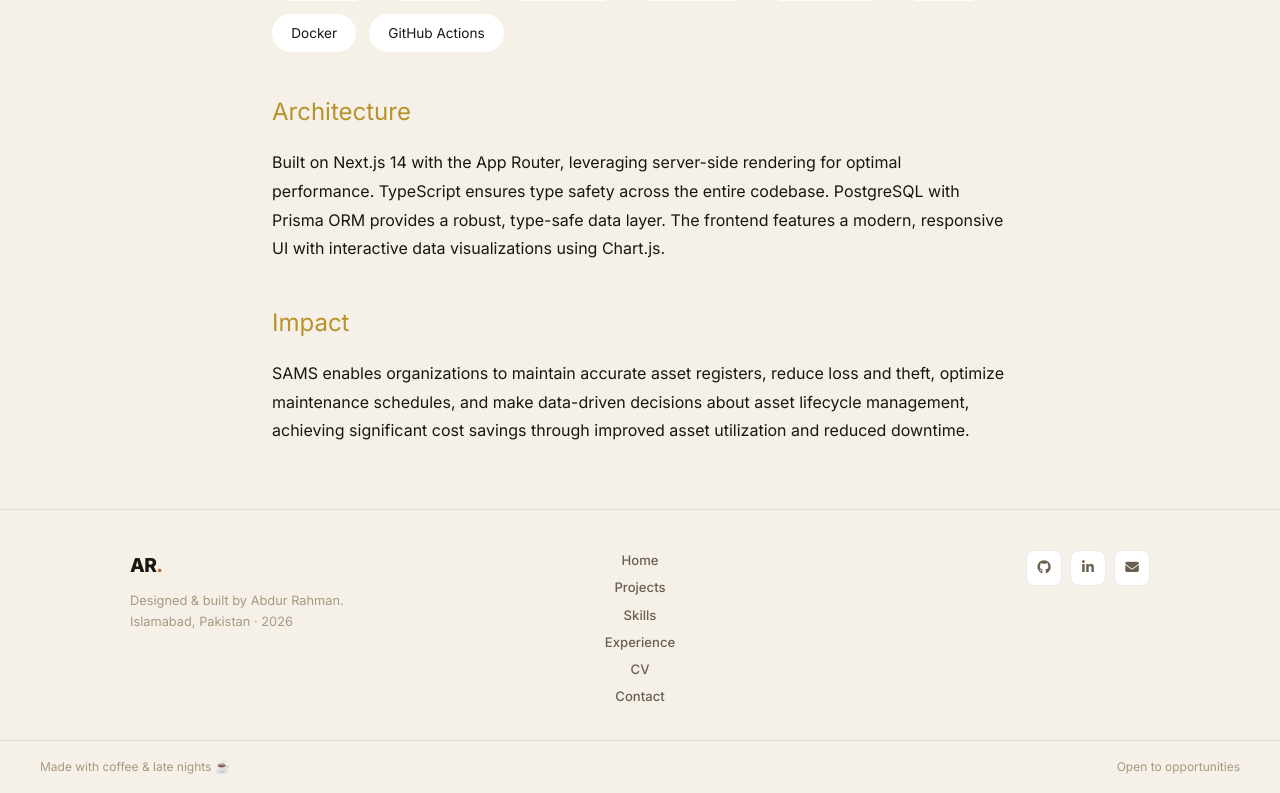
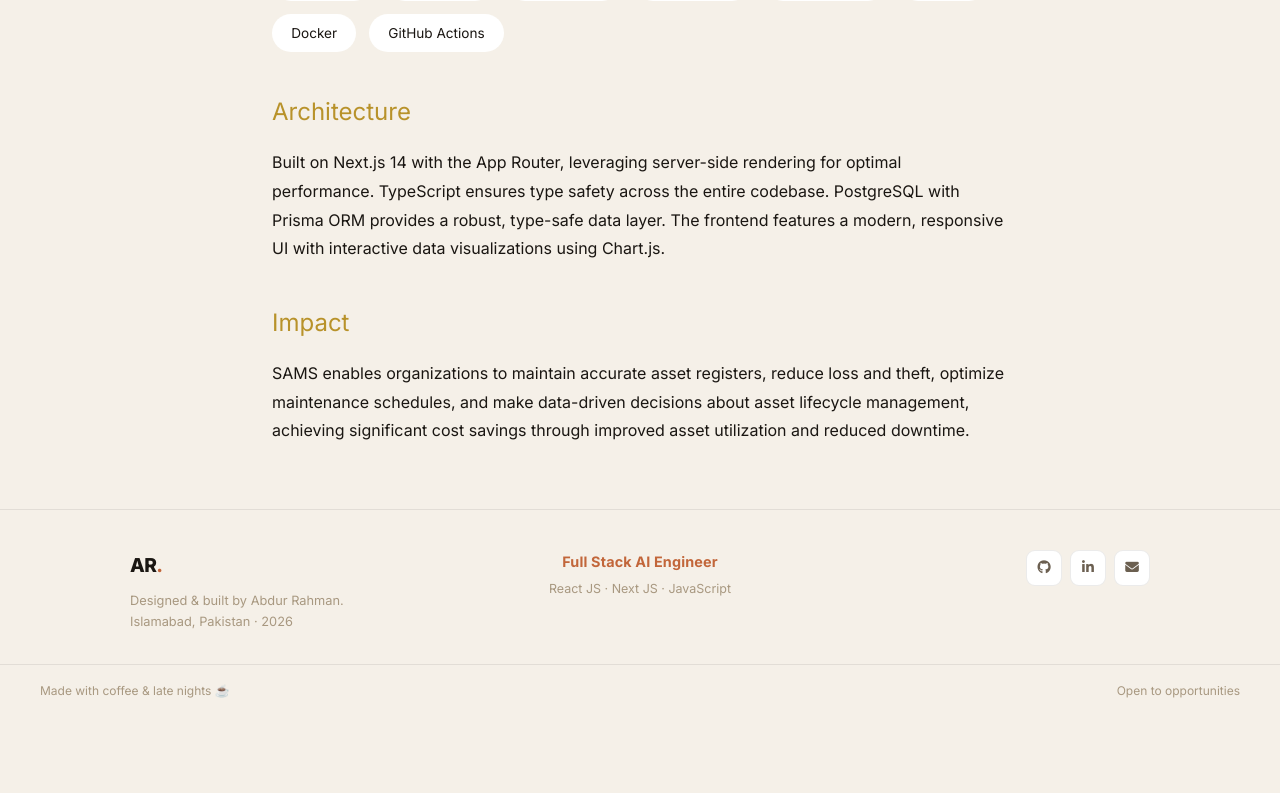
Before and after one commit to Abdur03000/Portoflio-Website-N_js, a Next.js app: page /projects/sams-assets in a window 1280 px wide. Shown: the part 1587-2380 px from the top of the page. After the commit the page ends 2304 px from the top, so only its background shows below. Built offline with nearby package versions, Linux system fonts and the light colour scheme.

Commit message:
Add Full Stack AI Engineer tagline to navbar and footer, replace footer links

```diff
--- a/src/app/globals.css
+++ b/src/app/globals.css
@@ -1464,20 +1464,23 @@ body {
 }
 .footer-copy span { display: block; }
 
-.footer-nav {
+.footer-tagline {
   display: flex;
   flex-direction: column;
   align-items: center;
-  gap: 0.35rem;
-}
-.footer-nav-link {
-  font-size: 0.82rem;
-  color: var(--text-2);
-  text-decoration: none;
-  font-weight: 500;
-  transition: color 0.2s;
-}
-.footer-nav-link:hover { color: var(--accent); }
+  gap: 0.3rem;
+  text-align: center;
+}
+.footer-tagline strong {
+  font-size: 0.9rem;
+  font-weight: 700;
+  color: var(--accent);
+  letter-spacing: 0.01em;
+}
+.footer-tagline span {
+  font-size: 0.78rem;
+  color: var(--text-3);
+}
 
 .footer-socials {
   display: flex;
@@ -1526,12 +1529,9 @@ body {
     grid-template-columns: 1fr 1fr;
     grid-template-rows: auto auto;
   }
-  .footer-nav {
+  .footer-tagline {
     grid-column: 1 / -1;
-    flex-direction: row;
-    flex-wrap: wrap;
-    justify-content: center;
-    gap: 0.25rem 1rem;
+    order: 3;
   }
   .footer-socials { justify-content: flex-start; }
   .footer-bottom { justify-content: center; text-align: center; }
--- a/src/components/Footer.tsx
+++ b/src/components/Footer.tsx
@@ -18,14 +18,11 @@ export default function Footer() {
           </p>
         </div>
 
-        {/* center: nav */}
-        <nav className="footer-nav" aria-label="Footer navigation">
-          {['home', 'projects', 'skills', 'experience', 'cv', 'contact'].map(l => (
-            <a key={l} href={`#${l}`} className="footer-nav-link">
-              {l === 'cv' ? 'CV' : l.charAt(0).toUpperCase() + l.slice(1)}
-            </a>
-          ))}
-        </nav>
+        {/* center: tagline */}
+        <div className="footer-tagline">
+          <strong>Full Stack AI Engineer</strong>
+          <span>React JS · Next JS · JavaScript</span>
+        </div>
 
         {/* right: socials */}
         <div className="footer-socials">
--- a/src/components/Navbar.tsx
+++ b/src/components/Navbar.tsx
@@ -56,13 +56,18 @@ export default function Navbar() {
         transition: 'background 0.3s, border-color 0.3s',
       }}>
 
-        {/* Logo */}
+        {/* Logo + tagline */}
+        <div style={{ display: 'flex', alignItems: 'center', gap: '0.9rem', minWidth: 0 }}>
           <a href="#home" style={{
             fontSize: '1.15rem', fontWeight: 800, letterSpacing: '-0.03em',
             color: 'var(--text)', textDecoration: 'none',
           }}>
             AR<span style={{ color: 'var(--accent)' }}>.</span>
           </a>
+          <span className="nav-tagline">
+            <strong>Full Stack AI Engineer</strong> · React JS · Next JS · JavaScript
+          </span>
+        </div>
 
         {/* Desktop nav links */}
         <ul style={{ display: 'flex', gap: '0.25rem', listStyle: 'none', alignItems: 'center' }} className="nav-links">
@@ -152,6 +157,20 @@ export default function Navbar() {
       )}
 
       <style>{`
+        .nav-tagline { display: none; }
+        @media (min-width: 1200px) {
+          .nav-tagline {
+            display: inline-block;
+            font-size: 0.72rem;
+            font-weight: 500;
+            color: var(--text-3);
+            letter-spacing: 0.02em;
+            white-space: nowrap;
+            padding-left: 0.9rem;
+            border-left: 1px solid var(--border);
+          }
+          .nav-tagline strong { color: var(--accent); font-weight: 700; }
+        }
         @media (max-width: 768px) {
           .nav-links  { display: none !important; }
           .nav-cta    { display: none !important; }
```
Lines whose indentation alone changed are shown as unchanged.
